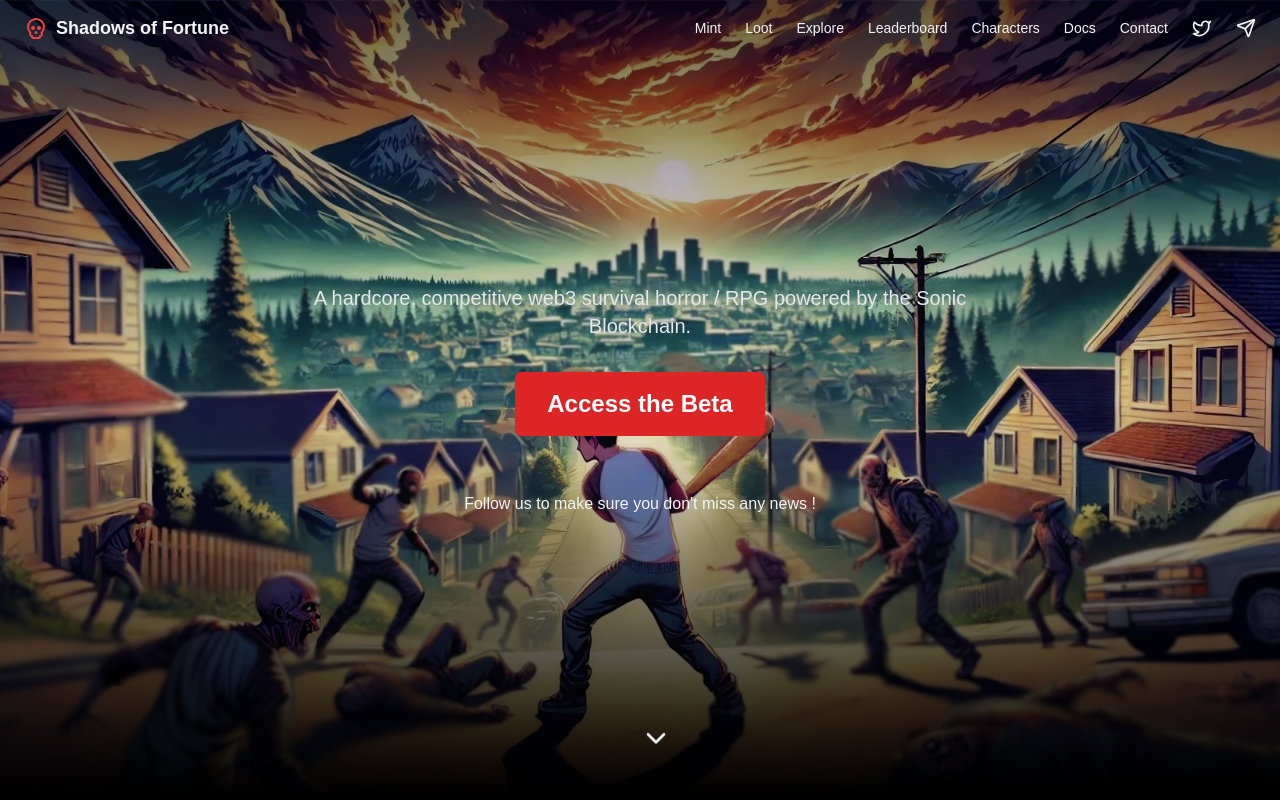
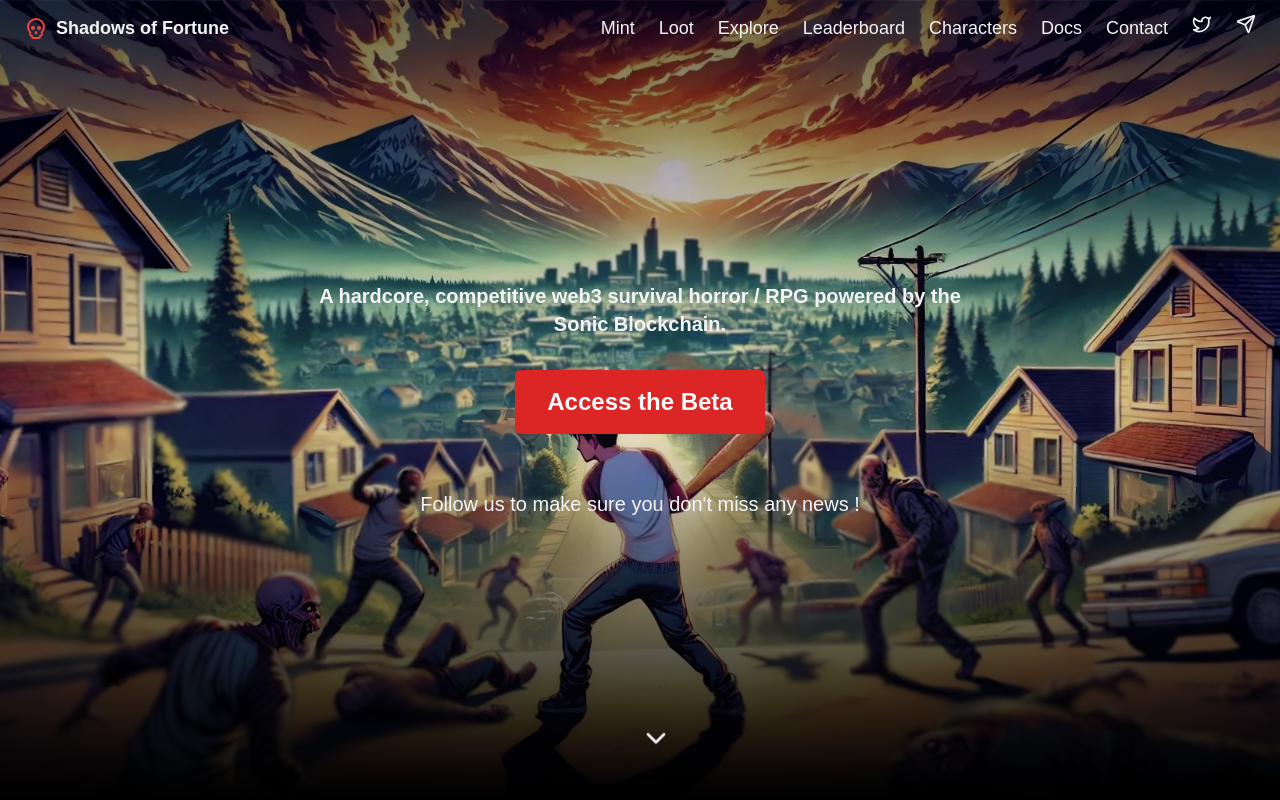
Before and after one commit to Phanty78/shadows-of-fortune, a Next.js app: page /landing in a window 1280 px wide. Shown: the top 800 px of the page. Built offline with nearby package versions, Linux system fonts and the light colour scheme.

Commit message:
- Improve lissibility of Menu and Hero text

```diff
--- a/src/app/landing/page.tsx
+++ b/src/app/landing/page.tsx
@@ -48,7 +48,7 @@ export default function Landing() {
           />
           <div className="absolute inset-0 bg-gradient-to-b from-black/50 via-transparent to-black" />
           <div className="relative z-20 text-center">
-            <p className="mx-auto max-w-[700px] text-gray-200 md:text-xl mb-8 text-center">
+            <p className="mx-auto max-w-[700px] text-2xl color-white md:text-xl mb-8 text-center font-bold">
               A hardcore, competitive web3 survival horror / RPG powered by the
               Sonic Blockchain.
             </p>
@@ -63,7 +63,7 @@ export default function Landing() {
             </Button>
             <br />
             <br />
-            <p id="avaible-text">
+            <p id="avaible-text" className="text-center text-xl color-white">
               Follow us to make sure you don&apos;t miss any news !
             </p>
           </div>
--- a/src/components/shared/header.tsx
+++ b/src/components/shared/header.tsx
@@ -49,36 +49,36 @@ export default function Header() {
         <nav className="hidden md:flex gap-4 sm:gap-6">
           <Link
             href="/landing#mint"
-            className="text-sm font-medium hover:underline underline-offset-4"
+            className="text-lg font-medium hover:underline underline-offset-4"
           >
             Mint
           </Link>
           <Link
             href="/landing#loot"
-            className="text-sm font-medium hover:underline underline-offset-4"
+            className="text-lg  font-medium hover:underline underline-offset-4"
           >
             Loot
           </Link>
           <Link
             href="/landing#explore"
-            className="text-sm font-medium hover:underline underline-offset-4"
+            className="text-lg font-medium hover:underline underline-offset-4"
           >
             Explore
           </Link>
           <Link
             href="/landing#leaderboard"
-            className="text-sm font-medium hover:underline underline-offset-4"
+            className="text-lg  font-medium hover:underline underline-offset-4"
           >
             Leaderboard
           </Link>
           <Link
             href="/characters"
-            className="text-sm font-medium hover:underline underline-offset-4"
+            className="text-lg  font-medium hover:underline underline-offset-4"
           >
             Characters
           </Link>
           <Link
-            className="text-sm font-medium hover:underline underline-offset-4"
+            className="text-lg  font-medium hover:underline underline-offset-4"
             href="https://docs.shadowsoffortune.com"
             target="_blank"
             rel="noopener noreferrer"
@@ -86,7 +86,7 @@ export default function Header() {
             Docs
           </Link>
           <Link
-            className="text-sm font-medium hover:underline underline-offset-4"
+            className="text-lg font-medium hover:underline underline-offset-4"
             href="/contact"
             target="_blank"
             rel="noopener noreferrer"
@@ -94,7 +94,7 @@ export default function Header() {
             Contact
           </Link>
           <Link
-            className="text-sm font-medium hover:underline underline-offset-2"
+            className="text-lg  font-medium hover:underline underline-offset-2"
             href="https://x.com/ShadowsOFortune"
             target="_blank"
             rel="noopener noreferrer"
@@ -102,7 +102,7 @@ export default function Header() {
             <Twitter size={20} />
           </Link>
           <Link
-            className="text-sm font-medium hover:underline underline-offset-"
+            className="text-lg  font-medium hover:underline underline-offset-"
             href="https://t.me/shadowsoffortune/1"
             target="_blank"
             rel="noopener noreferrer"
```
